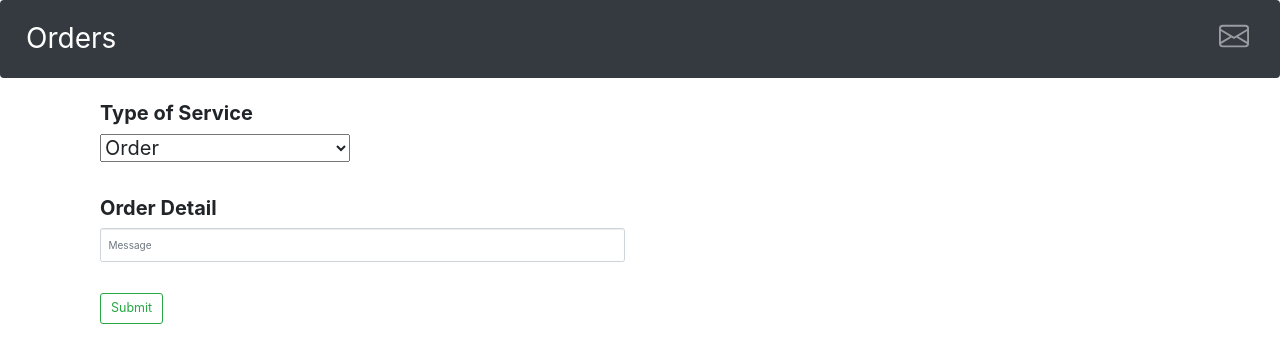
After one commit to TalhaBerkKiymaz/project_restaurant, a PHP site: page /notification.php in a window 1280 px wide. The commit adds this page. Shown: the top 363 px of the page. Run offline with PHP 8.4, Linux system fonts and the light colour scheme; data that the repository does not hold is empty; some libraries are stand-ins or nearby versions.

Commit message:
melding systeem aangemaakt

```diff
--- a/connect_db.php
+++ b/connect_db.php
@@ -6,4 +6,23 @@
 
 $conn = mysqli_connect(SERVERNAME, USERNAME, PASSWORD, DATABASENAME);
 
-?>
+define('DBINFO', 'mysql:host=localhost;dbname=project_restaurant');
+define('DBUSER', 'root');
+define('DBPASS', '');
+
+function fetchAll($query)
+{
+    $con = new PDO(DBINFO, DBUSER, DBPASS);
+    $stmt = $con->query($query);
+    return $stmt->fetchAll();
+}
+function performQuery($query)
+{
+    $con = new PDO(DBINFO, DBUSER, DBPASS);
+    $stmt = $con->prepare($query);
+    if ($stmt->execute()) {
+        return true;
+    } else {
+        return false;
+    }
+}
--- a/css/style.css
+++ b/css/style.css
@@ -241,3 +241,6 @@
     padding-top: 1.25em;
     font-size: 32px;
 }
+
+
+/* Notification System */
--- a/js/app.js
+++ /dev/null
@@ -1,3 +0,0 @@
-$(function() {
-    $('[data-toggle="popover"]').popover()
-});
--- /dev/null
+++ b/notification.php
@@ -0,0 +1,126 @@
+<?php
+include("./connect_db.php");
+
+?>
+<!doctype html>
+<html lang="en">
+
+<head>
+  <meta charset="utf-8">
+  <meta name="viewport" content="width=device-width, initial-scale=1, shrink-to-fit=no">
+  <meta name="description" content="">
+  <meta name="author" content="">
+  <link rel="stylesheet" href="./css/notification.css">
+  <link rel="stylesheet" href="https://maxcdn.bootstrapcdn.com/bootstrap/3.4.0/css/bootstrap.min.css">
+  <script src="https://ajax.googleapis.com/ajax/libs/jquery/3.5.1/jquery.min.js"></script>
+  <script src="https://maxcdn.bootstrapcdn.com/bootstrap/3.4.0/js/bootstrap.min.js"></script>
+
+  <title>Notification System in PHP and MySql</title>
+
+  <link rel="stylesheet" href="https://maxcdn.bootstrapcdn.com/bootstrap/4.0.0/css/bootstrap.min.css" integrity="sha384-Gn5384xqQ1aoWXA+058RXPxPg6fy4IWvTNh0E263XmFcJlSAwiGgFAW/dAiS6JXm" crossorigin="anonymous">
+
+</head>
+
+<body>
+
+  <nav class="navbar navbar-expand-sm navbar-dark bg-dark">
+    <a class="navbar-brand" style="font-size: 28px;" href="#">Orders</a>
+    <button class="navbar-toggler" type="button" data-toggle="collapse" data-target="#navbarsExampleDefault" aria-controls="navbarsExampleDefault" aria-expanded="false" aria-label="Toggle navigation">
+      <span class="navbar-toggler-icon"></span>
+    </button>
+
+    <div class="collapse navbar-collapse" id="navbarsExampleDefault">
+      <ul class="navbar-nav ml-auto">
+        <li class="nav-item dropdown">
+          <a class="nav-link btn-lg" href="http://example.com" id="dropdown01" data-toggle="dropdown" aria-haspopup="true" aria-expanded="false">
+            <svg xmlns="http://www.w3.org/2000/svg" width="30" height="30 " fill="currentColor" class="bi bi-envelope" viewBox="0 0 16 16">
+              <path d="M0 4a2 2 0 0 1 2-2h12a2 2 0 0 1 2 2v8a2 2 0 0 1-2 2H2a2 2 0 0 1-2-2V4zm2-1a1 1 0 0 0-1 1v.217l7 4.2 7-4.2V4a1 1 0 0 0-1-1H2zm13 2.383-4.758 2.855L15 11.114v-5.73zm-.034 6.878L9.271 8.82 8 9.583 6.728 8.82l-5.694 3.44A1 1 0 0 0 2 13h12a1 1 0 0 0 .966-.739zM1 11.114l4.758-2.876L1 5.383v5.73z" />
+            </svg>
+            <?php
+            $query = "SELECT * from `notifications` where `status` = 'unread' order by `date` DESC";
+            if (count(fetchAll($query)) > 0) {
+            ?>
+              <span class="badge badge-light" style="font-size: 10px;"><?php echo count(fetchAll($query)); ?></span>
+            <?php
+            }
+            ?>
+          </a>
+          <div class="dropdown-menu pull-right" aria-labelledby="dropdown01">
+            <?php
+            $query = "SELECT * from `notifications` order by `date` DESC";
+            if (count(fetchAll($query)) > 0) {
+              foreach (fetchAll($query) as $i) {
+            ?>
+                <a style="
+                          font-size: large;
+                         <?php
+                          if ($i['status'] == 'unread') {
+                            echo "font-weight:bold;";
+                          }
+                          ?>
+                         " class="dropdown-item" href="view_notification.php?id=<?php echo $i['id'] ?>">
+                  <small><i><?php echo date('F j, Y, g:i a', strtotime($i['date'])) ?></i></small><br />
+                  <?php
+
+                  if ($i['type'] == 'order') {
+                    echo  "A new order has been made." . ucfirst($i['type']);
+                  } else if ($i['type'] == 'reservation') {
+                    echo "A new reservation has been made." . ucfirst($i['type']);
+                  }
+
+                  ?>
+                </a>
+                <div class="dropdown-divider"></div>
+            <?php
+              }
+            } else {
+              echo "No Records yet.";
+            }
+            ?>
+          </div>
+        </li>
+      </ul>
+  </nav>
+  <?php
+
+  if (isset($_POST['submit'])) {
+    $message = $_POST['message'];
+    $type = $_POST['type'];
+    $query = "INSERT INTO `notifications` (`id`, `name`, `type`, `message`, `status`, `date`) VALUES (NULL, '', '$type', '$message', 'unread', CURRENT_TIMESTAMP)";
+    //   echo $query; exit();
+    if (performQuery($query)) {
+      header("location:notification.php");
+    }
+  }
+
+  ?>
+  <div class="container">
+    <div class="col-6" style="font-size: 2rem; ">
+      <form method="post">
+        <div class="bestel-form">
+          <label for="basic url" class="form-label">Type of Service</label><br>
+          <select name="type" id="type" style="width: 250px;">
+            <option value="order">Order</option>
+            <option value="reservation">Reservation</option>
+          </select>
+        </div>
+        <br>
+        <div class="bestel-form">
+          <label for="basic url" class="form-label">Order Detail</label>
+          <input name="message" class="form-control mr-sm-2" type="text" placeholder="Message" required>
+        </div>
+        <br>
+        <button name="submit" class="btn btn-outline-success my-2 my-sm-0 btn-lg" type="submit">Submit</button>
+
+      </form>
+    </div>
+
+  </div>
+
+
+  <script src="https://code.jquery.com/jquery-3.2.1.slim.min.js" integrity="sha384-KJ3o2DKtIkvYIK3UENzmM7KCkRr/rE9/Qpg6aAZGJwFDMVNA/GpGFF93hXpG5KkN" crossorigin="anonymous"></script>
+  <script src="https://cdnjs.cloudflare.com/ajax/libs/popper.js/1.12.9/umd/popper.min.js" integrity="sha384-ApNbgh9B+Y1QKtv3Rn7W3mgPxhU9K/ScQsAP7hUibX39j7fakFPskvXusvfa0b4Q" crossorigin="anonymous"></script>
+  <script src="https://maxcdn.bootstrapcdn.com/bootstrap/4.0.0/js/bootstrap.min.js" integrity="sha384-JZR6Spejh4U02d8jOt6vLEHfe/JQGiRRSQQxSfFWpi1MquVdAyjUar5+76PVCmYl" crossorigin="anonymous"></script>
+</body>
+
+</html>
```
Also changed, not shown: index.php (+9 -16 lines), view_notification.php (added, +25 -0 lines).
